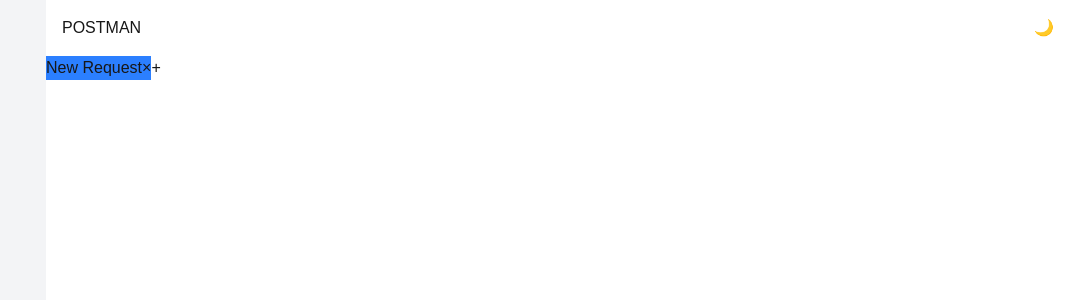
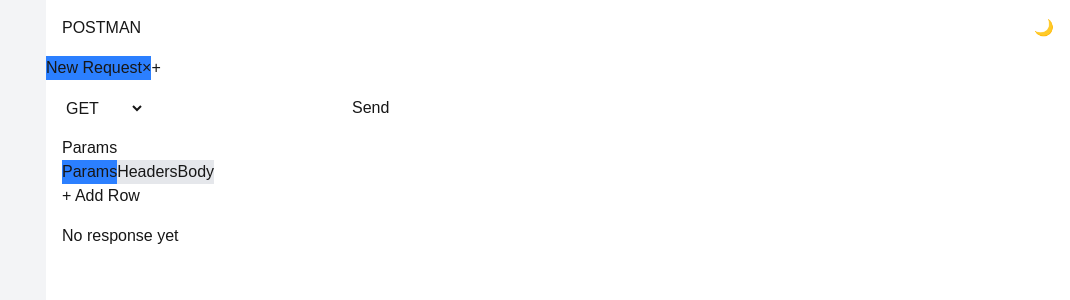
Before and after one commit to Kiarash-Sanei/WP_A2, a Next.js app: page / in a window 1280 px wide. Shown: the top 300 px of the page, without its empty margins (210-1280 px from the left). Built offline with nearby package versions, Linux system fonts and the light colour scheme.

Commit message:
feat: Response view is completed

```diff
--- a/components/layout/MainPanel.tsx
+++ b/components/layout/MainPanel.tsx
@@ -1,7 +1,15 @@
+"use client";
+
+import { UrlBar } from "../request/UrlBar";
+import { RequestTabs } from "../request/RequestTabs";
+import { ResponseViewer } from "../request/ResponseViewer";
+
 export function MainPanel() {
   return (
-    <main className="flex-1 h-full overflow-auto">
-      {/* Tabs will go here later */}
+    <main className="flex flex-col flex-1 p-4 gap-4">
+      <UrlBar />
+      <RequestTabs />
+      <ResponseViewer />
     </main>
   );
 }
--- /dev/null
+++ b/components/request/ResponseViewer.tsx
@@ -0,0 +1,40 @@
+"use client";
+
+import { useTab } from "@/contexts/TabContext";
+
+const getStatusColor = (status: number): string => {
+  if (status >= 200 && status < 300) {
+    return "text-green-500";
+  }
+  if (status >= 400 && status < 500) {
+    return "text-yellow-500";
+  }
+  if (status >= 500) {
+    return "text-red-500";
+  }
+  return "text-gray-500";
+};
+
+const formatBody = (body: string): string => {
+  try {
+    return JSON.stringify(JSON.parse(body), null, 2);
+  } catch {
+    return body;
+  }
+};
+
+export function ResponseViewer() {
+  const { tabs, activeTabId } = useTab();
+  const activeTab = tabs.find((tab) => tab.id === activeTabId);
+
+  if (!activeTab?.response) return <div>No response yet</div>;
+
+  return (
+    <div>
+      <div className={getStatusColor(activeTab.response.status)}>
+        {activeTab.response.status}
+      </div>
+      <pre>{formatBody(activeTab.response.body)}</pre>
+    </div>
+  );
+}
```
